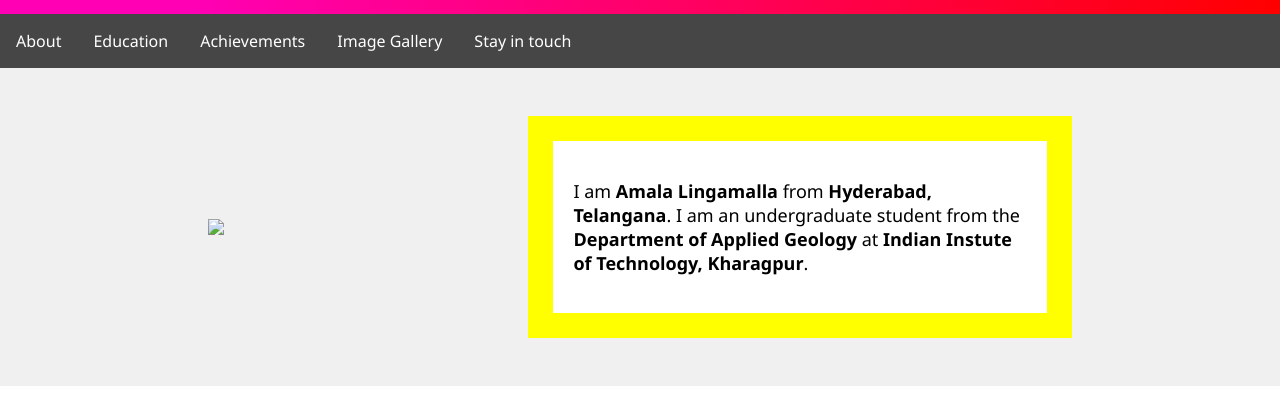
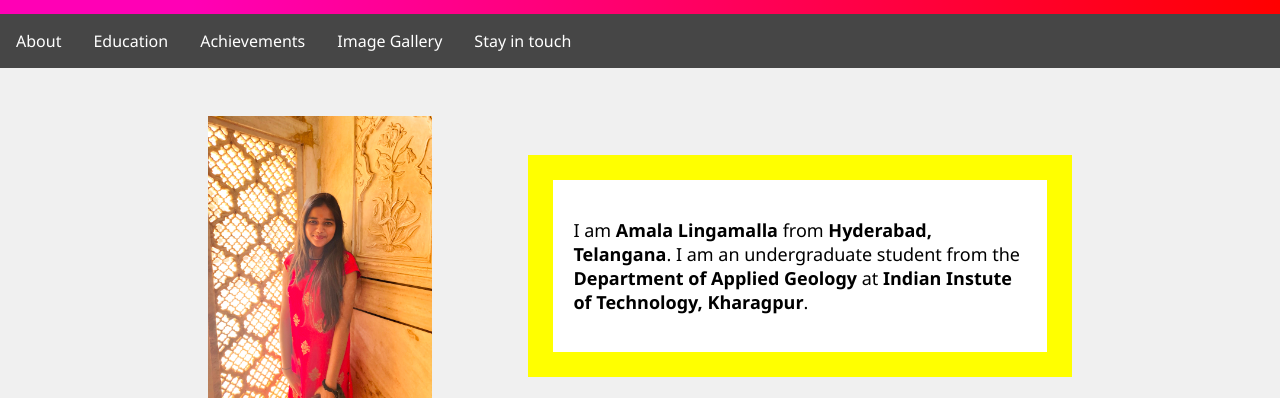
Before and after one commit to amala0506/profile-new, a plain HTML site: page index.html in a window 1280 px wide. Shown: the part 81-479 px from the top of the page. Drawn offline with Linux system fonts and the light colour scheme.

Commit message:
Initial Commit

```diff
--- a/index.html
+++ b/index.html
@@ -1,3 +1,4 @@
+
 
 <!DOCTYPE html>
 <html lang="en">
@@ -32,7 +33,7 @@
         <div class="two">
 
             <div class="three">
-                <img src="Lokesh.jpg" id="img1">
+                <img src="amala.jpg" id="img1">
             </div>
             <div class="four">
                 <p>
```
